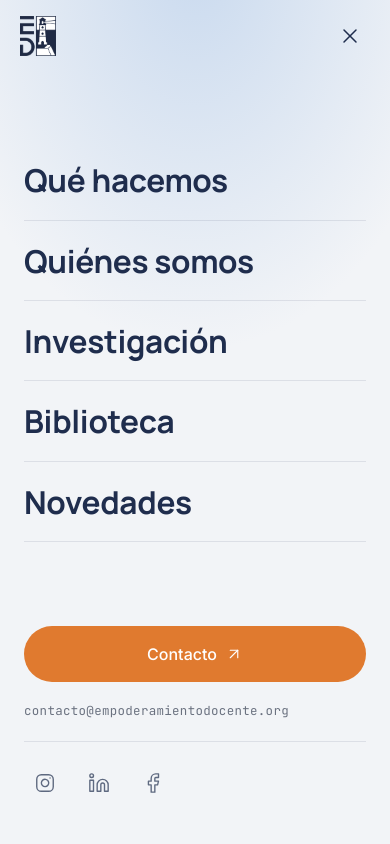
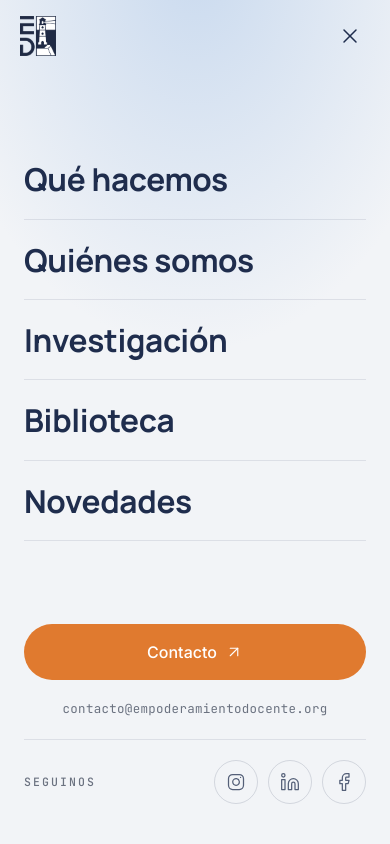
Before and after one commit to BriarDevv/Empoderamiento-Docente, a Next.js app: page / in a window 390 px wide. Both pictures are taken after a click on the button "Abrir menú". Shown: the top 844 px of the page. Built offline with nearby package versions, Linux system fonts and the light colour scheme.

Commit message:
feat(nav): redes destacadas y mail centrado en el menú mobile
- Las redes (Instagram/LinkedIn/Facebook) pasan a botones circulares con borde
  y un rótulo "Seguinos" → quedan visibles (antes eran íconos chicos al borde).
- El mail va centrado, justo debajo del botón Contacto.

```diff
--- a/src/components/layout/MobileNav.tsx
+++ b/src/components/layout/MobileNav.tsx
@@ -259,15 +259,23 @@ export function MobileNav() {
                 {CTA_LINK.label}
                 <ArrowUpRight size={18} />
               </Link>
+
+              {/* Mail de contacto: centrado, justo debajo del CTA. */}
               <a
                 href={`mailto:${siteConfig.contacto.email}`}
-                className="text-gris-texto hover:text-azul-principal font-mono text-[0.78rem] tracking-wide transition-colors"
+                className="text-gris-texto hover:text-azul-principal text-center font-mono text-[0.78rem] tracking-wide transition-colors"
               >
                 {siteConfig.contacto.email}
               </a>
 
-              {/* Redes sociales (mismo patrón que el Footer). */}
-              <ul className="border-azul-principal/10 flex items-center gap-3 border-t pt-5">
+              {/* Redes sociales — visibles, con rótulo y botones circulares
+                  (buen target táctil). El href sale de siteConfig.redes; sin
+                  handle oficial cae a "#" (mismo criterio que el Footer). */}
+              <div className="border-azul-principal/10 flex items-center justify-between gap-4 border-t pt-5">
+                <span className="text-gris-texto font-mono text-[0.72rem] font-medium tracking-[0.18em] uppercase">
+                  Seguinos
+                </span>
+                <ul className="flex items-center gap-2.5">
                   {REDES.map(({ key, label, Icon }) => {
                     const url = siteConfig.redes[key];
                     return (
@@ -278,14 +286,15 @@ export function MobileNav() {
                             ? { target: "_blank", rel: "noopener noreferrer" }
                             : {})}
                           aria-label={`Empoderamiento Docente en ${label}`}
-                        className="text-azul-principal/70 hover:bg-azul-principal/5 hover:text-azul-principal inline-flex items-center justify-center rounded-xl p-2.5 transition-colors"
+                          className="border-azul-principal/15 text-azul-principal/75 hover:border-azul-principal hover:bg-azul-principal inline-flex h-11 w-11 items-center justify-center rounded-full border transition-colors hover:text-white"
                         >
-                        <Icon size={22} />
+                          <Icon size={20} />
                         </a>
                       </li>
                     );
                   })}
                 </ul>
+              </div>
             </div>
           </div>,
           document.body,
```
Lines whose indentation alone changed are shown as unchanged.
